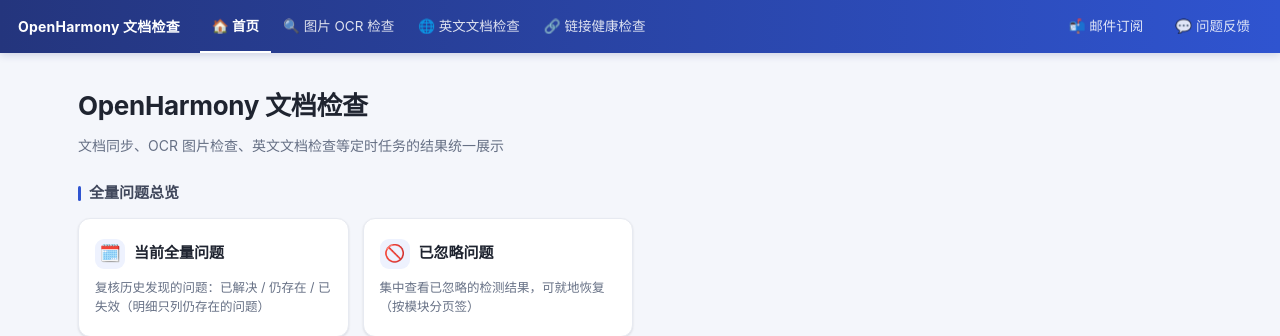
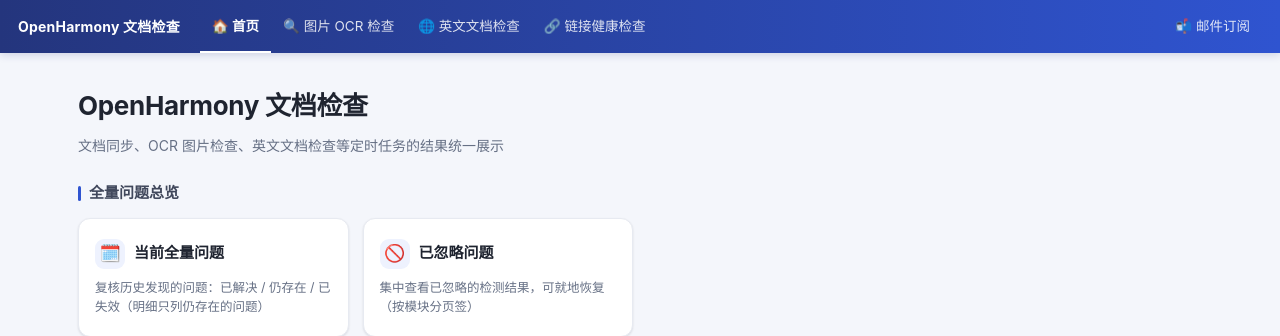
Before and after one commit to YouniQiao/homs_docs_check, a Flask app: page / in a window 1280 px wide. Shown: the top 336 px of the page. Run offline with Flask 3, Linux system fonts and the light colour scheme; some libraries are stand-ins or nearby versions.

Commit message:
隐藏「问题反馈」顶栏入口（功能保留）
- base.html 顶栏去掉「💬 问题反馈」链接（用 Jinja 注释保留原代码，便于以后恢复）
- /feedback 页面本身不动，仍可直连访问（首页本来也没有它的卡片）

```diff
--- a/web/templates/base.html
+++ b/web/templates/base.html
@@ -219,7 +219,8 @@
             <a href="/{{ m.key }}/" class="{{ 'active' if module and module.key == m.key else '' }}">{{ m.icon }} {{ m.nav_name or m.name }}</a>
             {% endfor %}
             <a class="right {{ 'active' if request.path.startswith('/subscribe') else '' }}" href="/subscribe">📬 邮件订阅</a>
-            <a class="right {{ 'active' if request.path.startswith('/feedback') else '' }}" href="/feedback">💬 问题反馈</a>
+            {# 问题反馈入口（用户 2026-09 要求隐藏；功能保留，可直连 /feedback） #}
+            {# <a class="right {{ 'active' if request.path.startswith('/feedback') else '' }}" href="/feedback">💬 问题反馈</a> #}
         </div>
     </nav>
     <div class="container">
```
